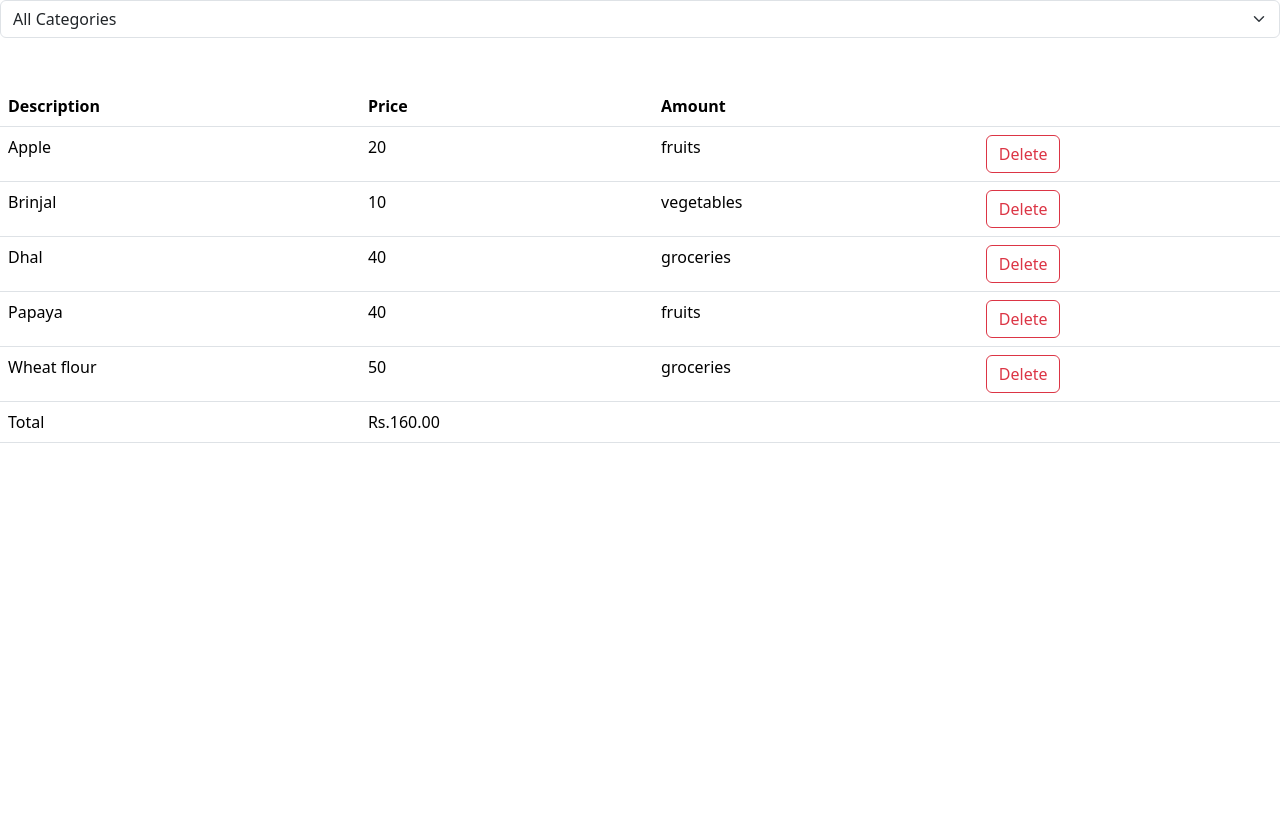
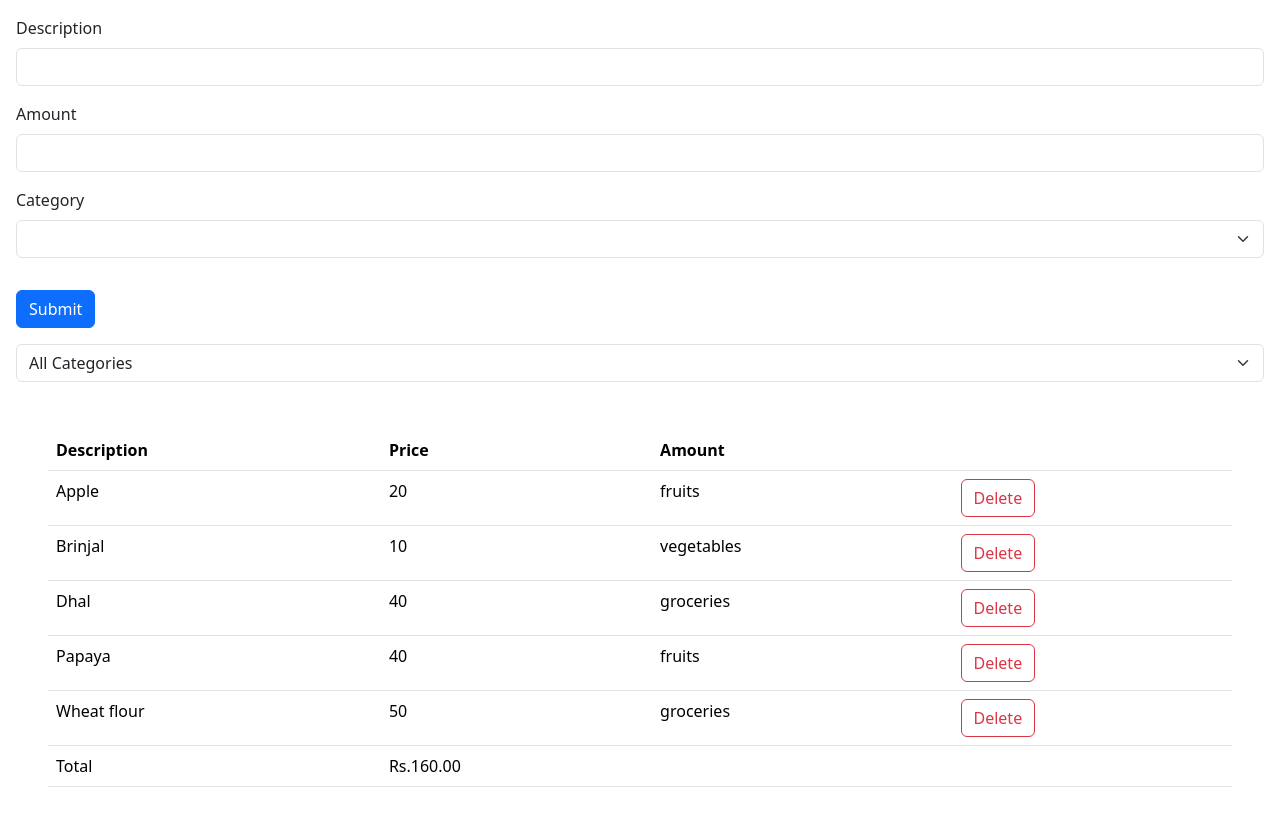
Before and after one commit to JayaniAnu10/food-cart, a React (Vite) app: page / in a window 1280 px wide. Shown: the top 826 px of the page. Before the commit the page ends 800 px from the top, so only its background shows below. Built offline with nearby package versions, Linux system fonts and the light colour scheme.

Commit message:
Create form

```diff
--- a/src/App.tsx
+++ b/src/App.tsx
@@ -1,7 +1,9 @@
 import { useState } from "react";
 import Items from "./Components/Items";
 import ItemsFilter from "./Components/ItemsFilter";
+import ExpenseForm from "./Components/ExpenseForm";
 
+export const categories = ["Fruits", "Vegetables", "Groceries"];
 function App() {
   const [item, setItem] = useState([
     { id: 1, description: "Apple", category: "fruits", amount: 20 },
@@ -16,7 +18,10 @@
     ? item.filter((i) => i.category === selectedCategory)
     : item;
   return (
-    <>
+    <div>
+      <div>
+        <ExpenseForm />
+      </div>
       <ItemsFilter
         onSelected={(selectedCategory) => setCategory(selectedCategory)}
       />
@@ -24,7 +29,7 @@
         expenses={visibleItems}
         onDelete={(id) => setItem(item.filter((e) => e.id !== id))}
       />
-    </>
+    </div>
   );
 }
 
--- /dev/null
+++ b/src/Components/ExpenseForm.tsx
@@ -0,0 +1,34 @@
+import { categories } from "../App";
+
+const ExpenseForm = () => {
+  return (
+    <>
+      <div className="m-3">
+        <label htmlFor="description" className="form-label">
+          Description
+        </label>
+        <input id="description" type="text" className="form-control" />
+      </div>
+      <div className="m-3">
+        <label htmlFor="amount" className="form-label">
+          Amount
+        </label>
+        <input id="amount" type="number" className="form-control" />
+      </div>
+      <div className="m-3">
+        <label htmlFor="category" className="form-label">
+          Category
+        </label>
+        <select id="category" className="form-select">
+          <option value=""></option>
+          {categories.map((category) => (
+            <option value="category">{category}</option>
+          ))}
+        </select>
+      </div>
+      <button className="btn btn-primary m-3">Submit</button>
+    </>
+  );
+};
+
+export default ExpenseForm;
--- a/src/Components/Items.tsx
+++ b/src/Components/Items.tsx
@@ -15,7 +15,7 @@
 const Items = ({ expenses, onDelete }: Props) => {
   if (expenses.length === 0) return null;
   return (
-    <div>
+    <div className="m-5">
       <table className="table table-border">
         <thead>
           <tr>
--- a/src/Components/ItemsFilter.tsx
+++ b/src/Components/ItemsFilter.tsx
@@ -1,19 +1,21 @@
-import React, { useState } from "react";
+import { categories } from "../App";
 
 interface Props {
   onSelected: (category: string) => void;
 }
 const ItemsFilter = ({ onSelected }: Props) => {
   return (
-    <select
-      className="form-select mb-5"
-      onChange={(event) => onSelected(event.target.value)}
-    >
-      <option value="">All Categories</option>
-      <option value="fruits">Fruits</option>
-      <option value="vegetables">Vegetables</option>
-      <option value="groceries">Groceries</option>
-    </select>
+    <div className="mx-3">
+      <select
+        className="form-select "
+        onChange={(event) => onSelected(event.target.value)}
+      >
+        <option value="">All Categories</option>
+        {categories.map((category) => (
+          <option value="category">{category}</option>
+        ))}
+      </select>
+    </div>
   );
 };
 
```
